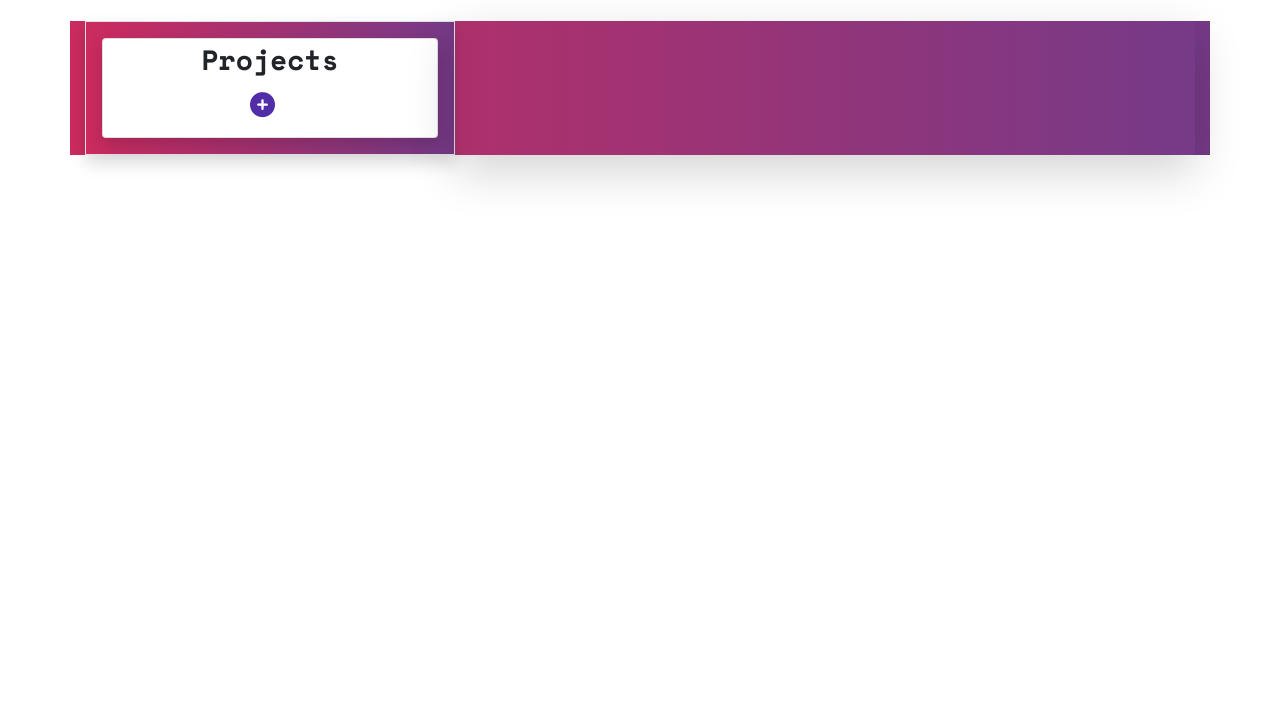
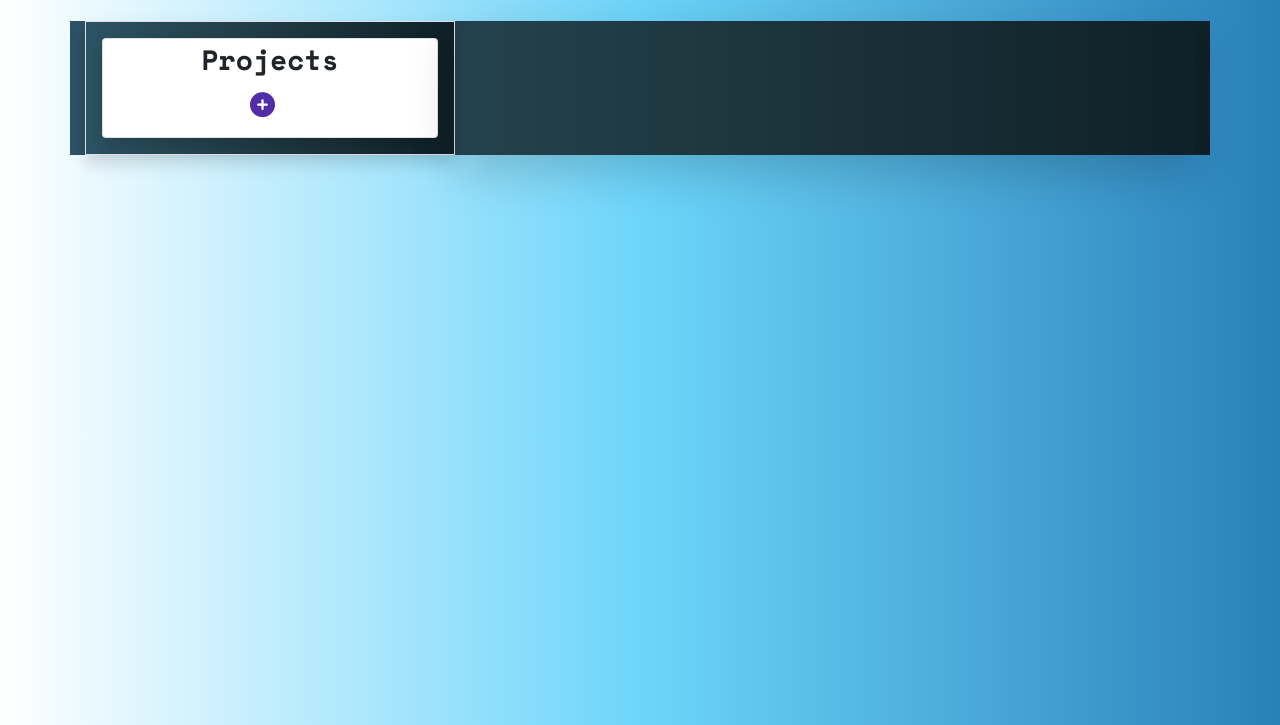
Before and after one commit to ignatius22/Todo-app-js, a website built with webpack: page src/index.html in a window 1280 px wide. Shown: the part 75-800 px from the top of the page. Built offline with nearby package versions, Linux system fonts and the light colour scheme.

Commit message:
fix linter error

```diff
--- a/src/css/_custom.scss
+++ b/src/css/_custom.scss
@@ -15,6 +15,7 @@ header, .btn-info{
 body{
   font-family: 'Work Sans', sans-serif !important;
 }
+
 
 .list-header {
   background-color:black;
@@ -62,7 +63,18 @@ option,label {
 }
 
 .sh{
-  background: linear-gradient(to right, #cc2b5e, #753a88);
+  // background: linear-gradient(to right, #cc2b5e, #753a88);
+  background: #0F2027;  /* fallback for old browsers */
+background: -webkit-linear-gradient(to right, #2C5364, #203A43, #0F2027);  /* Chrome 10-25, Safari 5.1-6 */
+background: linear-gradient(to right, #2C5364, #203A43, #0F2027); /* W3C, IE 10+/ Edge, Firefox 16+, Chrome 26+, Opera 12+, Safari 7+ */
+
+}
+
+.vh-100{
+  background: #2980B9;  /* fallback for old browsers */
+background: -webkit-linear-gradient(to right, #FFFFFF, #6DD5FA, #2980B9);  /* Chrome 10-25, Safari 5.1-6 */
+background: linear-gradient(to right, #FFFFFF, #6DD5FA, #2980B9); /* W3C, IE 10+/ Edge, Firefox 16+, Chrome 26+, Opera 12+, Safari 7+ */
+
 }
 
 textarea{
--- a/webpack.config.js
+++ b/webpack.config.js
@@ -52,7 +52,7 @@ module.exports = {
       },
     ],
   },
-     devServer: {
-     contentBase: './dist',
-   },
+  devServer: {
+    contentBase: './dist',
+  },
 };
```
Also changed, not shown: package.json (+7 -0 lines), .eslintrc.json (added), .github/workflows/linters.yml (added), Screenshot from 2020-10-01 14-54-48.png (added), 1 other file.
